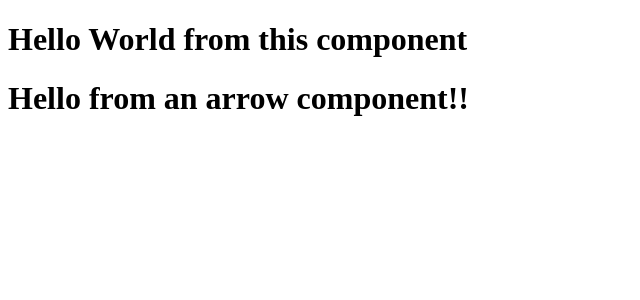
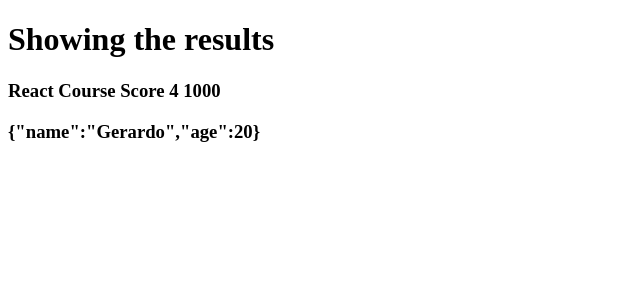
Before and after one commit to PleitesGC-12/React-Learning, a React (Vite) app: page / in a window 1280 px wide. Shown: the top 300 px of the page, without its empty margins (0-640 px from the left). Built offline with nearby package versions, Linux system fonts and the light colour scheme.

Commit message:
feat: Add variables to the component

```diff
--- a/src/ArrowComponent.jsx
+++ b/src/ArrowComponent.jsx
@@ -1,8 +1,20 @@
-// This an arrow function component
+// Declaring variables in  jsx
+const text = 'This is a text';
+const numberYes = 123456;
+const arrayYes = ['React Course', ' Score ', 4, ' ', 1000];
+const booleanValue = true; // It doesn't show anything
+const functionType = () => 1+1 // If we want the function to be shown we need to execute it with "()"
+const objectType = {name: "Gerardo", age: 20} // shows an error in the console
+const dateType = new Date(); // shows an error in the console because we can't pass objects
+
+// by the way we can render objects using JSON.stringify
 const ArrowComponent = () => {
     return (
         <div>
-            <h1>Hello from an arrow component!!</h1>
+            <h1>Showing the results</h1>
+            {/* We call variables inside curly brackets */}
+            <h3>{arrayYes}</h3>
+            <h3>{JSON.stringify(objectType)}</h3>
         </div>
     )
 }
--- a/src/HelloComponent.jsx
+++ /dev/null
@@ -1,8 +0,0 @@
-function HelloComponent() {
-    // Here we are studying components
-    // This a function component
-    return (
-        <h1>Hello World from this component</h1>
-    )
-}
-export default HelloComponent;
--- a/src/main.jsx
+++ b/src/main.jsx
@@ -1,11 +1,9 @@
 import { StrictMode } from 'react'
 import { createRoot } from 'react-dom/client'
-import HelloComponent from './HelloComponent.jsx'
 import ArrowComponent from './ArrowComponent.jsx'
 
 createRoot(document.getElementById('root')).render(
   <StrictMode>
-    <HelloComponent/>
     <ArrowComponent/>
   </StrictMode>,
 )
```
